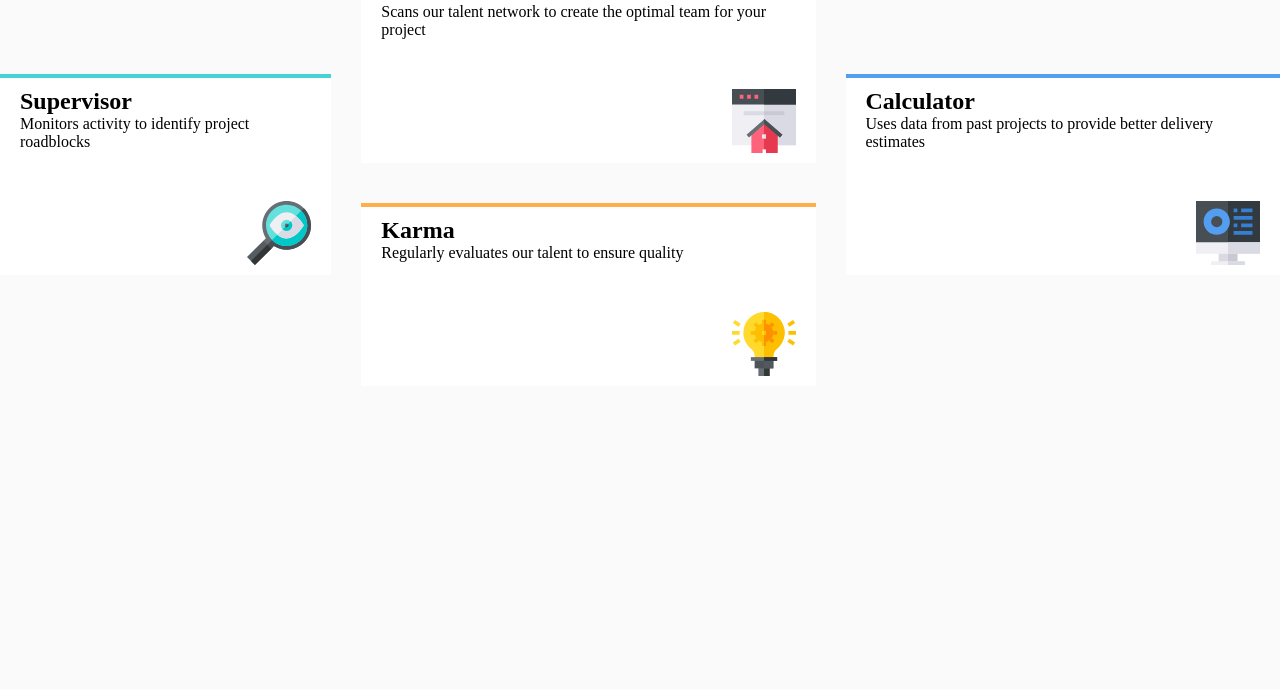
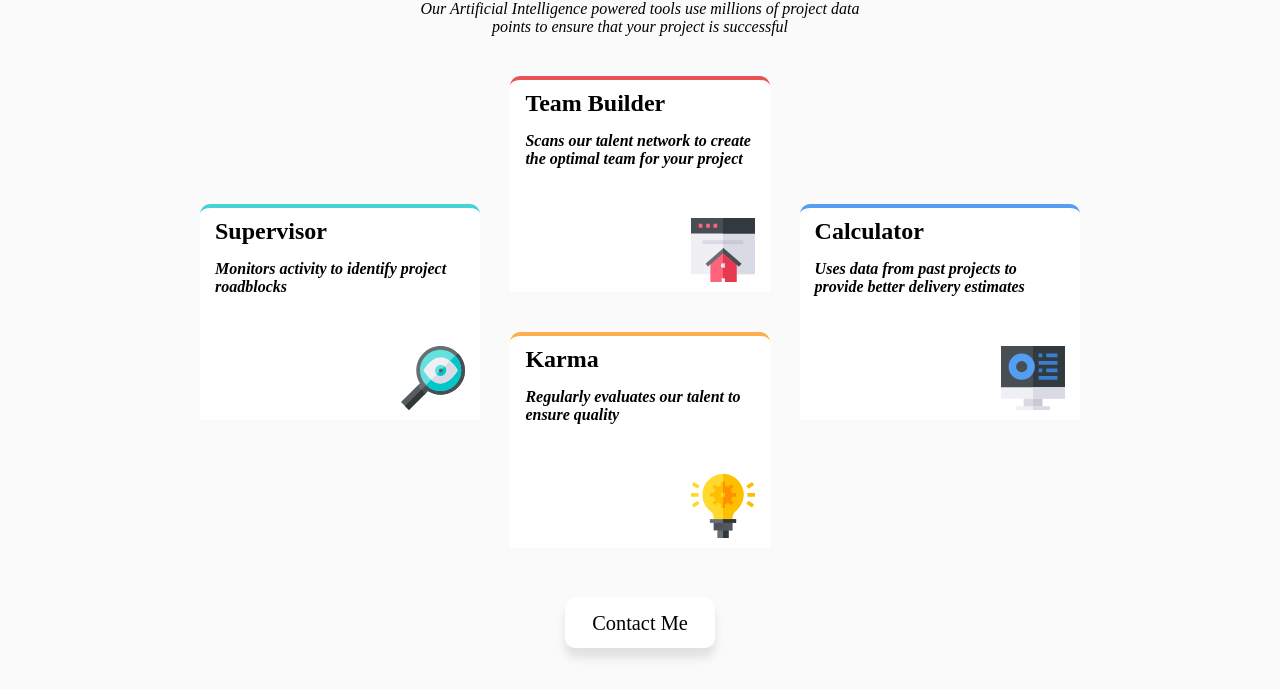
Before and after one commit to toshtech401/Frontendmentor-four-card-section, a plain HTML site: page index.html in a window 1280 px wide. Shown: the part 111-800 px from the top of the page. Drawn offline with Linux system fonts and the light colour scheme.

Commit message:
completing the project

```diff
--- a/index.html
+++ b/index.html
@@ -17,14 +17,14 @@
 <body>
   <main>
     <header>
-      <p>Reliable, efficient delivery</p>
+      <p class="para">Reliable, efficient delivery</p>
       <h1>Powered by Technology</h1>
-      <p>Our Artificial Intelligence powered tools use millions of project data points
+      <p class="param">Our Artificial Intelligence powered tools use millions of project data points
         to ensure that your project is successful</p>
     </header>
     <div class="double">
       <div class="cyan">
-        <div>
+        <div class="text">
           <h2>Supervisor</h2>
           <p>Monitors activity to identify project roadblocks</p>
         </div>
@@ -34,7 +34,7 @@
       </div>
       <div class="two">
         <div class="red">
-          <div>
+          <div class="text">
             <h2>Team Builder</h2>
             <p>Scans our talent network to create the optimal team for your project</p>
           </div>
@@ -43,7 +43,7 @@
           </div>
         </div>
         <div class="orange">
-          <div>
+          <div class="text">
             <h2>Karma</h2>
             <p>Regularly evaluates our talent to ensure quality</p>
           </div>
@@ -53,7 +53,7 @@
         </div>
       </div>
       <div class="blue">
-        <div>
+        <div class="text">
           <h2>Calculator</h2>
           <p> Uses data from past projects to provide better delivery estimates
           </p>
@@ -63,6 +63,14 @@
         </div>
       </div>
     </div>
+    <div class="uiverse">
+      <span class="tooltip">Olatech</span>
+      <a href="https://wa.me/+2348124229230">
+        <span>
+          Contact Me
+        </span>
+      </a>
+  </div>
   </main>
 </body>
 </html>
--- a/style.css
+++ b/style.css
@@ -11,48 +11,74 @@ header{
     display: flex;
     flex-direction: column;
     align-items: center;
+    width: 100%;
+    gap: 10px;
+}
+.para{
+    color: hsl(234, 12%, 34%);
+    font-size: 30px;
+    font-weight: 500;
+}
+.param{
+    width: 50%;
+    text-align: center;
+    font-style: oblique;
+    font-weight: 400;
 }
 main{
     display: flex;
     flex-direction: column;
     align-items: center;
+    gap: 40px;
+    padding: 20px 200px;
 }
 .double{
     display: flex;
     gap: 30px;
     align-items: center;
+    width: 100%;
 }
 .red{
     border-top: 4px solid hsl(0, 78%, 62%);
     background-color: white;
-    padding: 10px 20px;
+    padding: 10px 15px;
     gap: 50px;
     display: flex;
     flex-direction: column;
+    border-top-right-radius: 10px;
+    border-top-left-radius: 10px;
 }
 .cyan{
     border-top: 4px solid hsl(180, 62%, 55%);
     background-color: white;
-    padding: 10px 20px;
+    padding: 10px 15px;
     gap: 50px;
     display: flex;
     flex-direction: column;
+    border-top-right-radius: 10px;
+    border-top-left-radius: 10px;
+    width: 100%;
 }
 .orange{
     border-top: 4px solid hsl(34, 97%, 64%);
     background-color: white;
-    padding: 10px 20px;
+    padding: 10px 15px;
     gap: 50px;
     display: flex;
     flex-direction: column;
+    border-top-right-radius: 10px;
+    border-top-left-radius: 10px;
 }
 .blue{
     border-top: 4px solid hsl(212, 86%, 64%);
     background-color: white;
-    padding: 10px 20px;
+    padding: 10px 15px;
     display: flex;
     flex-direction: column;
     gap: 50px;
+    border-top-right-radius: 10px;
+    border-top-left-radius: 10px;
+    width: 100%;
 }
 .img{
     display: flex;
@@ -62,4 +88,86 @@ main{
     display: flex;
     flex-direction: column;
     gap: 40px;
+    width: 100%;
 }
+.blue p,
+.cyan p,
+.red p,
+.orange p{
+    font-style: italic;
+    font-weight: 600;
+}
+.text{
+    display: flex;
+    flex-direction: column;
+    gap: 15px;
+}
+.uiverse {
+    position: relative;
+    background: #ffffff;
+    color: #000;
+    padding: 15px;
+    margin: 10px;
+    border-radius: 10px;
+    width: 150px;
+    height: 50px;
+    font-size: 17px;
+    display: flex;
+    justify-content: center;
+    align-items: center;
+    flex-direction: column;
+    box-shadow: 0 10px 10px rgba(0, 0, 0, 0.1);
+    cursor: pointer;
+    transition: all 0.2s cubic-bezier(0.68, -0.55, 0.265, 1.55);
+  }
+
+  .tooltip {
+    position: absolute;
+    top: 0;
+    font-size: 14px;
+    background: #ffffff;
+    color: #ffffff;
+    font-size: larger;
+    padding: 5px 8px;
+    border-radius: 5px;
+    box-shadow: 0 10px 10px rgba(0, 0, 0, 0.1);
+    opacity: 0;
+    pointer-events: none;
+    transition: all 0.3s cubic-bezier(0.68, -0.55, 0.265, 1.55);
+  }
+
+  .tooltip::before {
+    position: absolute;
+    content: "";
+    height: 8px;
+    width: 8px;
+    background: #ffffff;
+    bottom: -3px;
+    left: 50%;
+    transform: translate(-50%) rotate(45deg);
+    transition: all 0.3s cubic-bezier(0.68, -0.55, 0.265, 1.55);
+  }
+
+  .uiverse:hover .tooltip {
+    top: -45px;
+    opacity: 1;
+    visibility: visible;
+    pointer-events: auto;
+  }
+
+  svg:hover span,
+  svg:hover .tooltip {
+    text-shadow: 0px -1px 0px rgba(0, 0, 0, 0.1);
+  }
+
+  .uiverse:hover,
+  .uiverse:hover .tooltip,
+  .uiverse:hover .tooltip::before {
+    background: linear-gradient(320deg, rgb(3, 77, 146), rgb(0, 60, 255));
+    color: #ffffff;
+  }
+  a{
+    text-decoration: none;
+    color: black;
+    font-size: larger;
+  }
```
Also changed, not shown: 1 other file.
